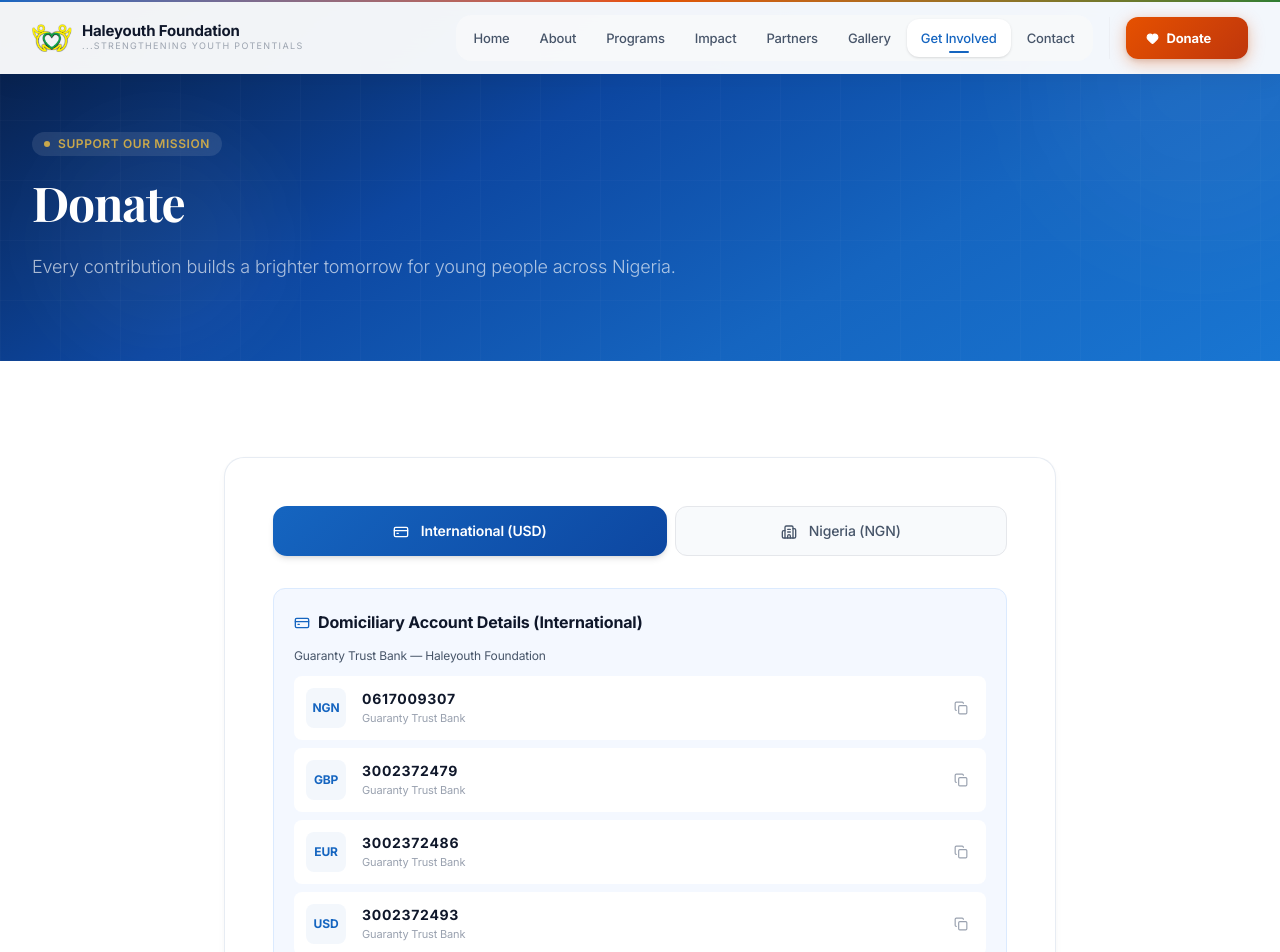
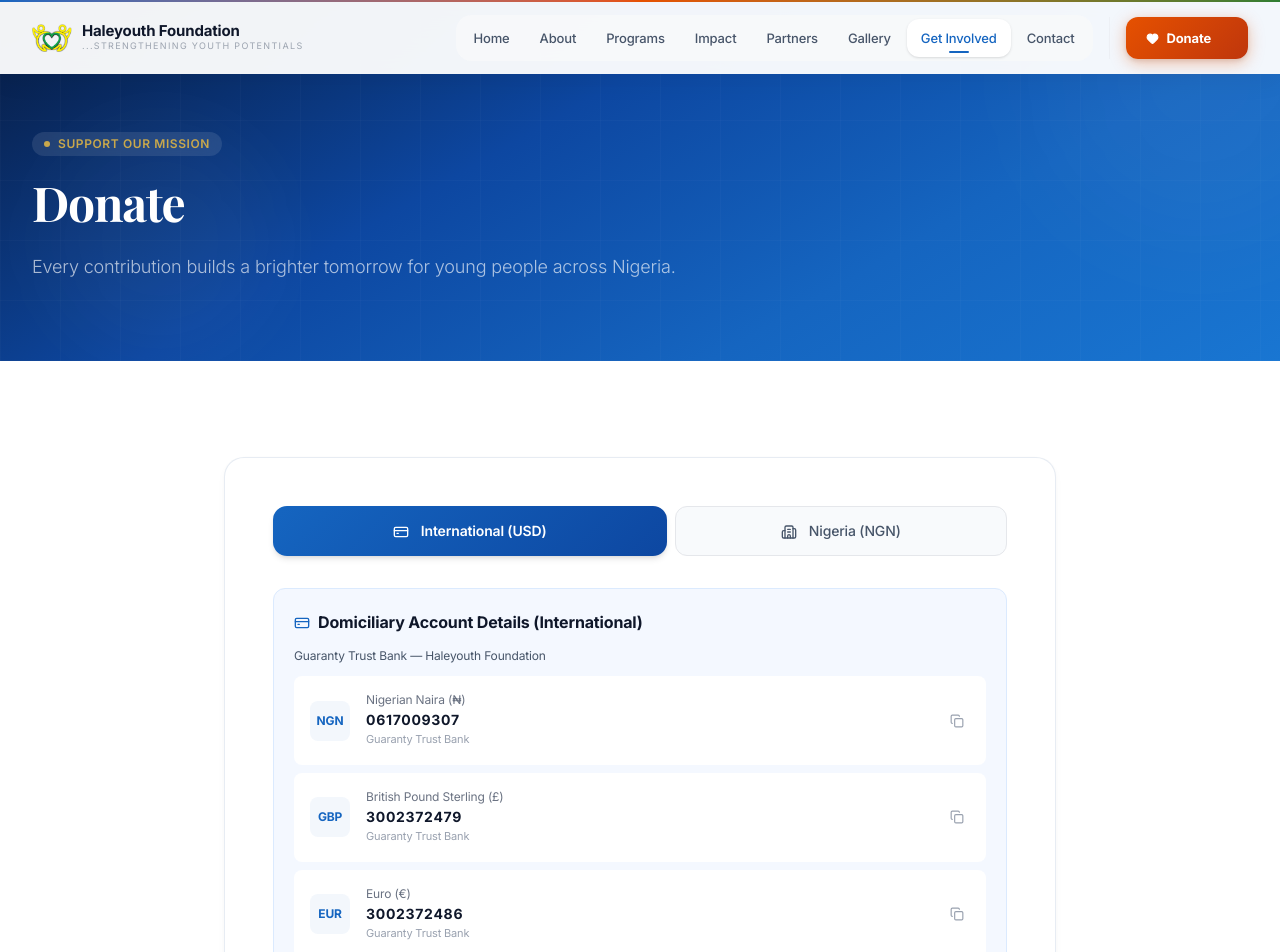
Before and after one commit to haleyouth/haleyouthfoundation, a Next.js app: page /get-involved/donate in a window 1280 px wide. Shown: the top 952 px of the page. Built offline with nearby package versions, Linux system fonts and the light colour scheme; a web font is replaced by a local one.

Commit message:
fix: Show full currency names with symbols on domiciliary accounts

```diff
--- a/src/app/get-involved/donate/page.tsx
+++ b/src/app/get-involved/donate/page.tsx
@@ -27,10 +27,10 @@ const ngnBankDetails = {
 };
 
 const domAccounts = [
-  { accountNumber: "0617009307", currency: "NGN", bank: "Guaranty Trust Bank" },
-  { accountNumber: "3002372479", currency: "GBP", bank: "Guaranty Trust Bank" },
-  { accountNumber: "3002372486", currency: "EUR", bank: "Guaranty Trust Bank" },
-  { accountNumber: "3002372493", currency: "USD", bank: "Guaranty Trust Bank" },
+  { accountNumber: "0617009307", currency: "NGN", currencyFull: "Nigerian Naira (₦)", bank: "Guaranty Trust Bank" },
+  { accountNumber: "3002372479", currency: "GBP", currencyFull: "British Pound Sterling (£)", bank: "Guaranty Trust Bank" },
+  { accountNumber: "3002372486", currency: "EUR", currencyFull: "Euro (€)", bank: "Guaranty Trust Bank" },
+  { accountNumber: "3002372493", currency: "USD", currencyFull: "United States Dollar ($)", bank: "Guaranty Trust Bank" },
 ];
 
 const programs = [
@@ -184,10 +184,11 @@ export default function DonatePage() {
                 <p className="text-xs text-text-secondary mb-3">Guaranty Trust Bank — Haleyouth Foundation</p>
                 <div className="space-y-2">
                   {domAccounts.map((acc) => (
-                    <div key={acc.currency} className="bg-white rounded-lg p-3 flex items-center justify-between">
-                      <div className="flex items-center gap-4">
-                        <span className="w-10 h-10 rounded-lg bg-primary/5 flex items-center justify-center text-xs font-bold text-primary">{acc.currency}</span>
+                    <div key={acc.currency} className="bg-white rounded-lg p-3 sm:p-4 flex items-center justify-between">
+                      <div className="flex items-center gap-3 sm:gap-4">
+                        <span className="w-10 h-10 rounded-lg bg-primary/5 flex items-center justify-center text-xs font-bold text-primary shrink-0">{acc.currency}</span>
                         <div>
+                          <p className="text-xs text-gray-500 mb-0.5">{acc.currencyFull}</p>
                           <p className="text-sm font-bold text-text-primary tracking-wider">{acc.accountNumber}</p>
                           <p className="text-[11px] text-gray-400">{acc.bank}</p>
                         </div>
```
